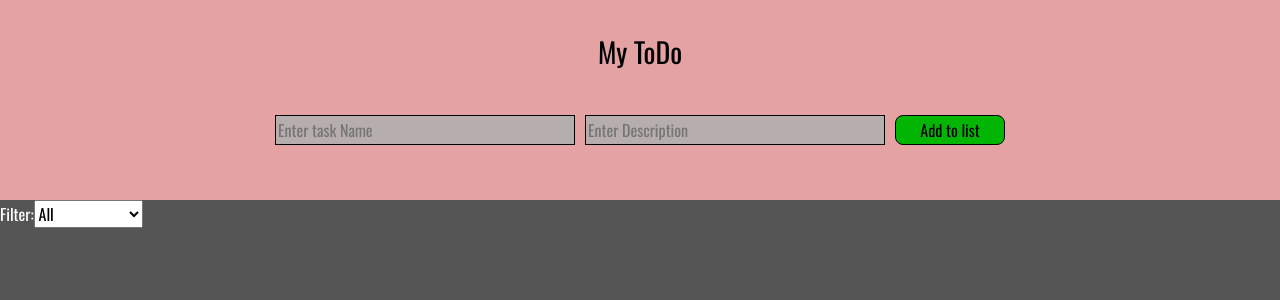
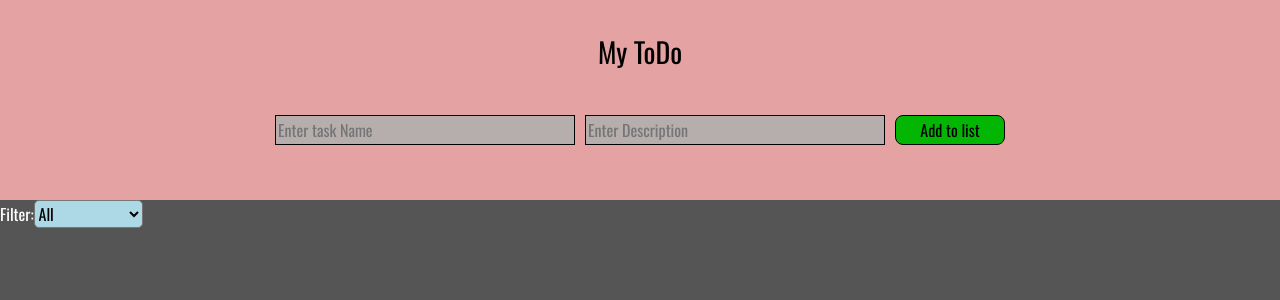
Before and after one commit to SelvakumarBoominathan/React---ToDo-list, a React (Vite) app in the folder ToDo list/: page / in a window 1280 px wide. Shown: the top 300 px of the page. Built offline with nearby package versions, Linux system fonts and the light colour scheme.

Commit message:
colors added to the dropdown

```diff
--- a/ToDo list/src/components/Body/Body.css
+++ b/ToDo list/src/components/Body/Body.css
@@ -40,3 +40,8 @@
   color: #ffffff;
   font-family: Arial, Helvetica, sans-serif;
 }
+
+#filter-select {
+  background-color: lightblue;
+  border-radius: 5px;
+}
```
